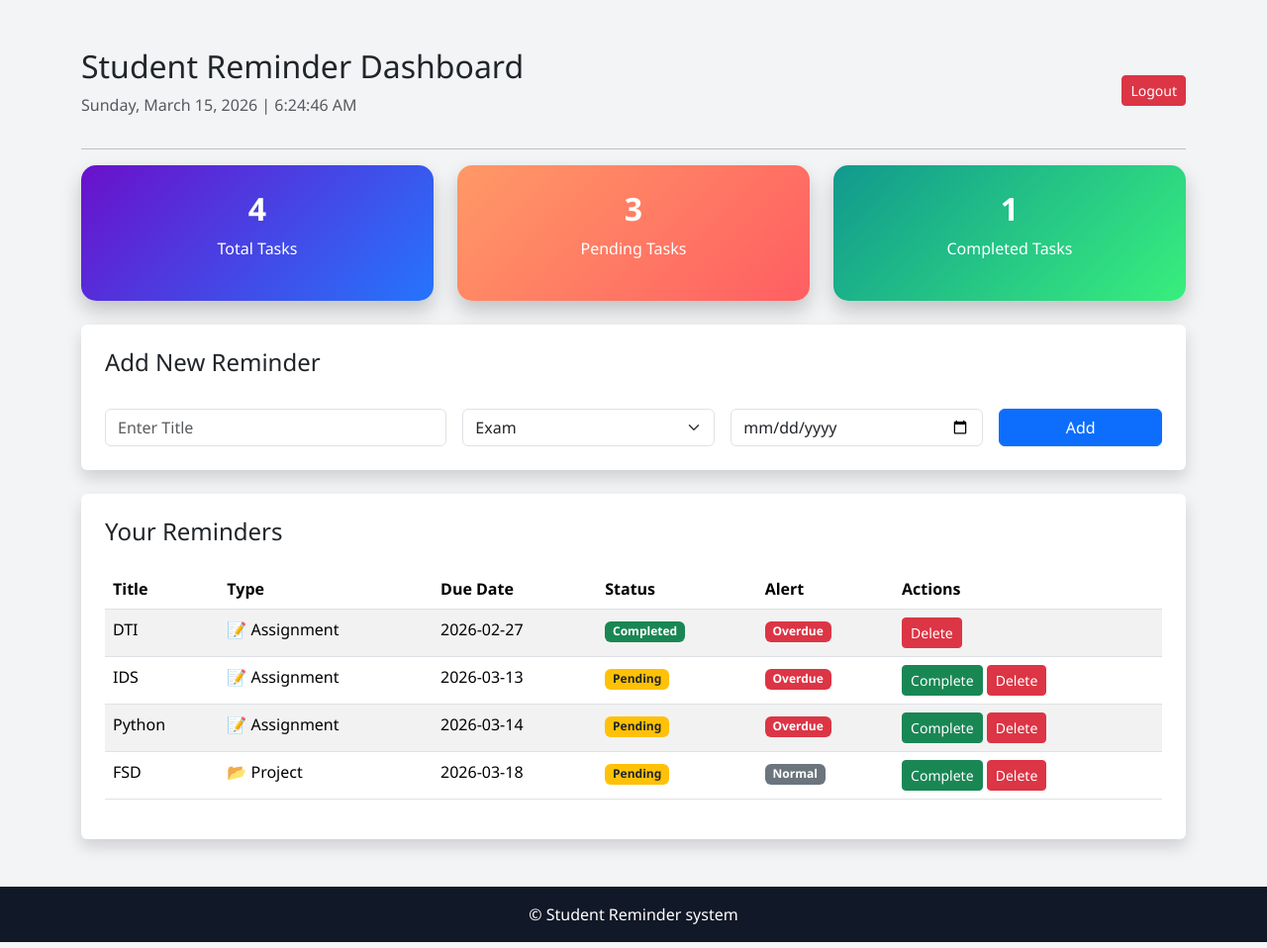
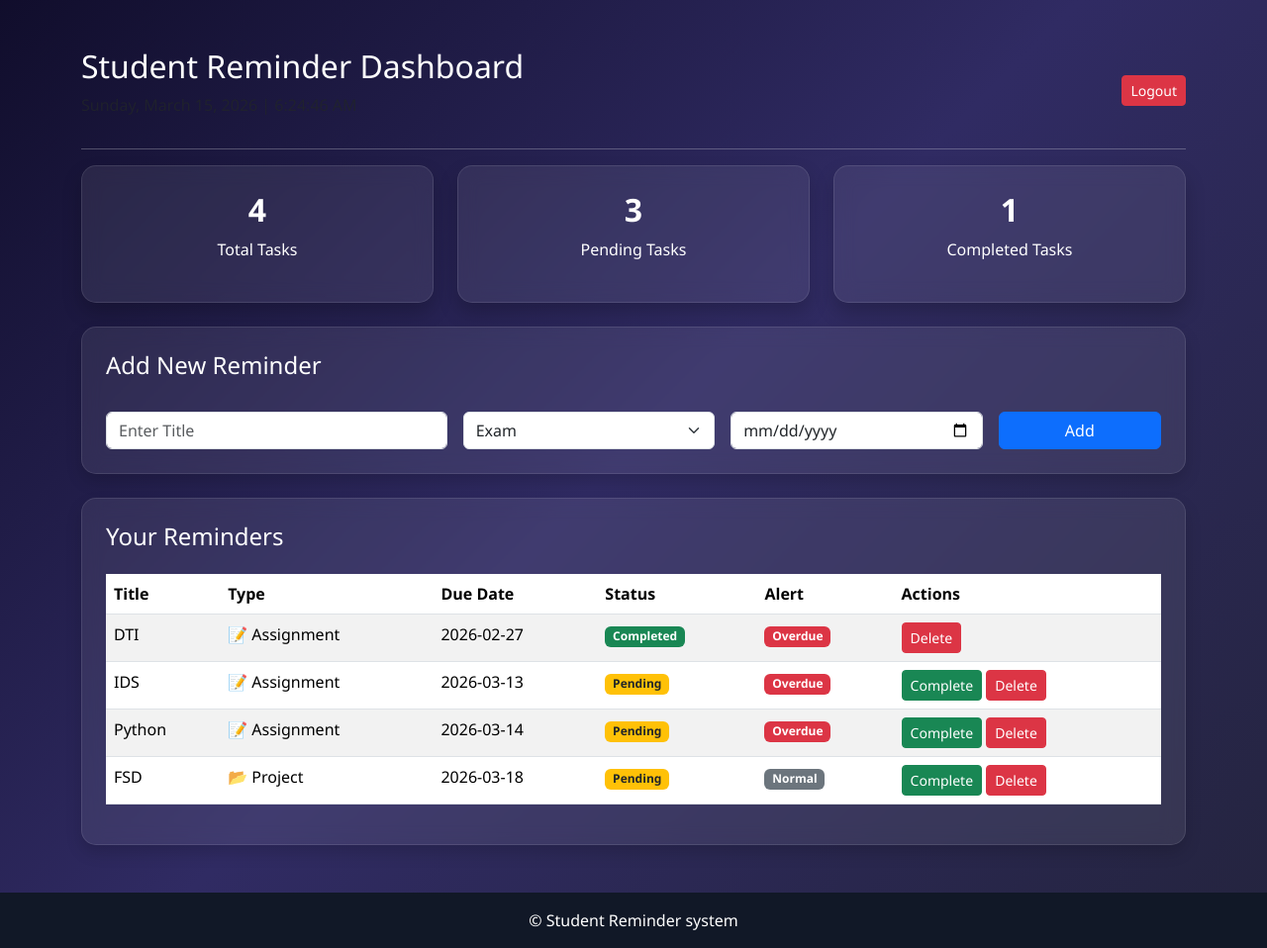
Before and after one commit to mallageethika2006-afk/student-reminder-system, a Flask app: page /dashboard in a window 1280 px wide. Shown: the part 56-1014 px from the top of the page at 99% size. Run offline with Flask 3, Linux system fonts and the light colour scheme; a user stored in the database is signed in; data comes from the database, SQL or seed files in the repository.

Commit message:
UI changed

```diff
--- a/static/style.css
+++ b/static/style.css
@@ -145,3 +145,27 @@ background:linear-gradient(135deg,#11998e,#38ef7d);
 background-color:#f3f3ff;
 transition:0.3s;
 }
+body{
+background: linear-gradient(135deg,#0f0c29,#302b63,#24243e);
+min-height:100vh;
+color:white;
+font-family: 'Segoe UI', sans-serif;
+}
+.card{
+background: rgba(255,255,255,0.08);
+border-radius:15px;
+backdrop-filter: blur(10px);
+border:1px solid rgba(255,255,255,0.1);
+color:white;
+}
+.table{
+color:white;
+}
+
+.table thead{
+background:rgba(255,255,255,0.1);
+}
+
+.table-hover tbody tr:hover{
+background:rgba(255,255,255,0.08);
+}
```
